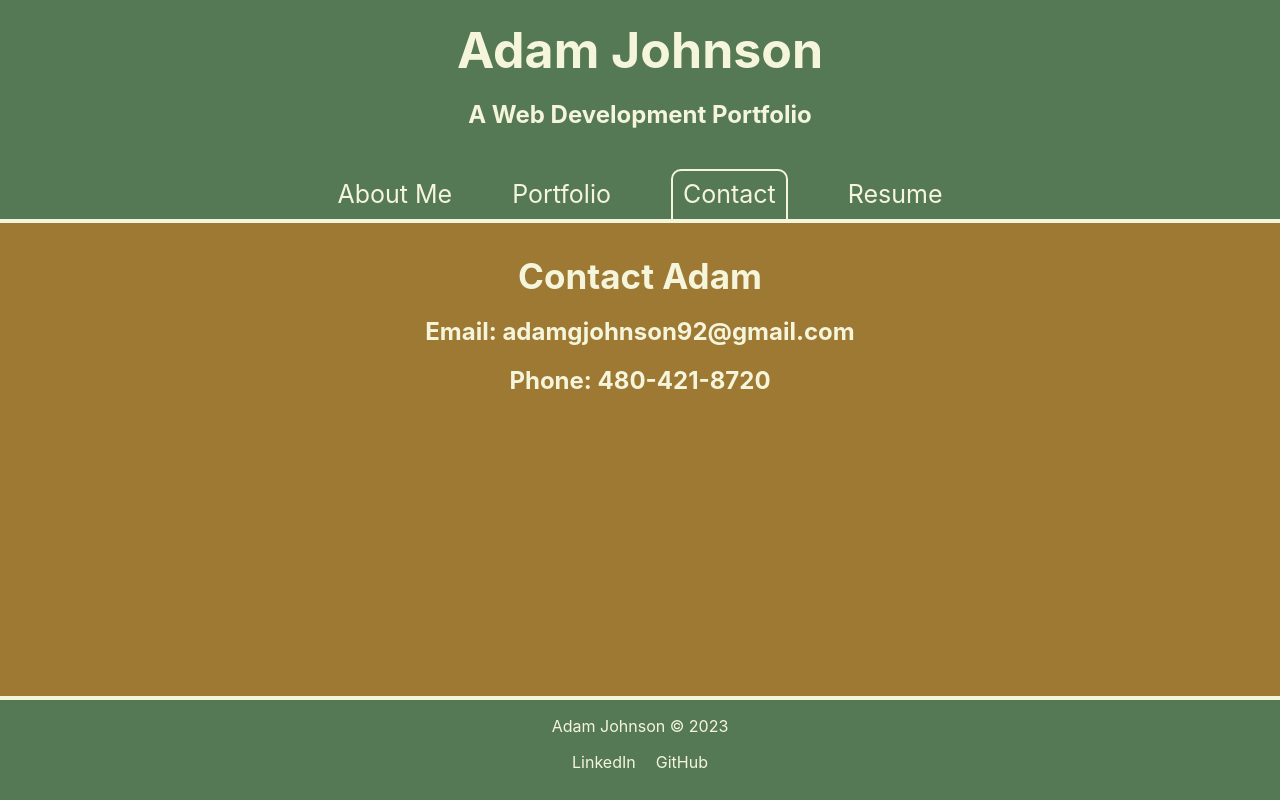
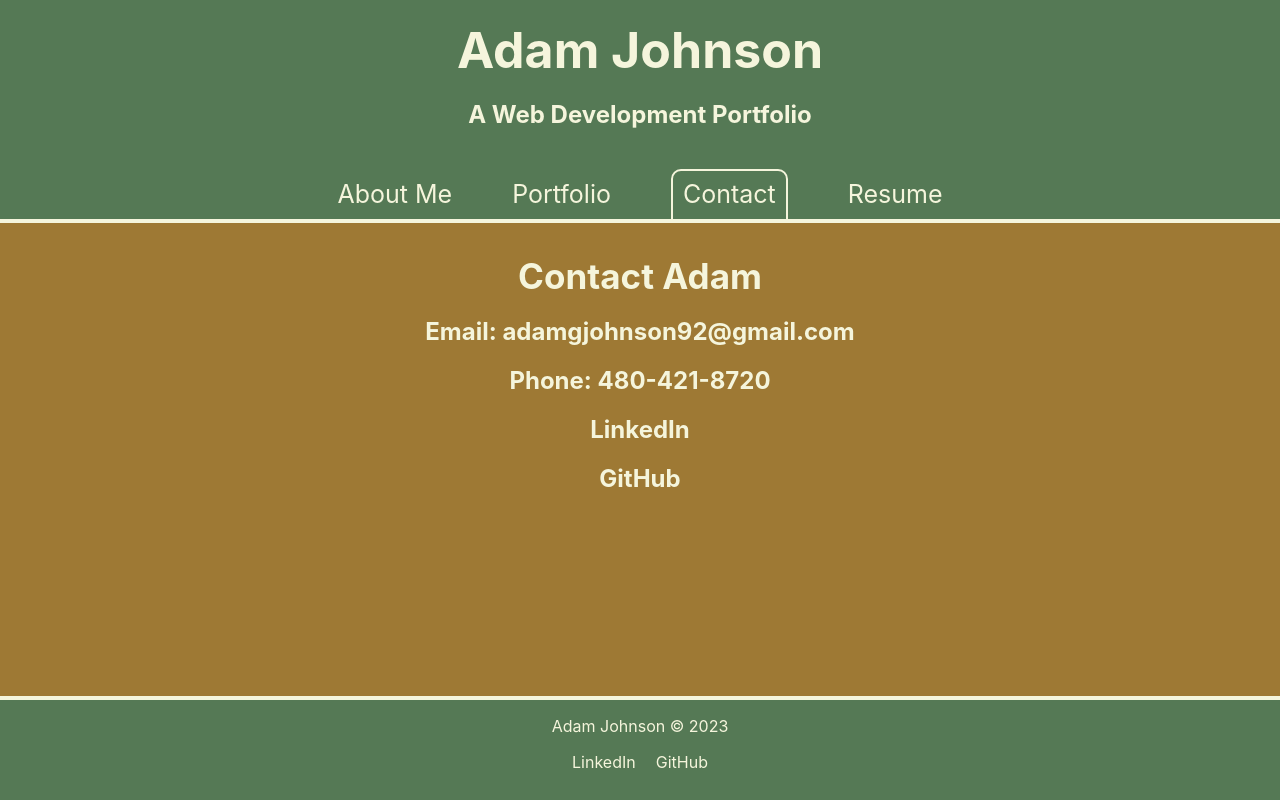
Before and after one commit to AdamJohnson92/Portfolio-Adam-Johnson, a React (Create React App) app: page / in a window 1280 px wide. Both pictures are taken after a click on the link "Contact". Built offline with nearby package versions, Linux system fonts and the light colour scheme.

Commit message:
Added github and linkedIn links to contact page

```diff
--- a/src/components/pages/Contact.js
+++ b/src/components/pages/Contact.js
@@ -40,10 +40,10 @@ export default function Contact() {
     event.preventDefault()
 
     if (emailCheck === true && nameForm && emailForm && messageForm) {
-       window.alert('Thank you for reaching out!')
-    setNameForm('')
-    setEmailForm('')
-    setMessageForm('')
+      window.alert('Thank you for reaching out!')
+      setNameForm('')
+      setEmailForm('')
+      setMessageForm('')
     }
   }
 
@@ -52,6 +52,13 @@ export default function Contact() {
       <h3>Contact Adam</h3>
       <h2>Email: adamgjohnson92@gmail.com</h2>
       <h2>Phone: 480-421-8720</h2>
+      <h2>
+        <a className="footer-link" href="https://www.linkedin.com/in/adam-johnson-61769b21a/">LinkedIn</a>
+      </h2>
+      <h2>
+        <a className="footer-link" href="https://github.com/AdamJohnson92">GitHub</a>
+      </h2>
+
 
       {/* <form className="contact-form" action="mailto:adamgjohnson92@gmail.com" method="POST" encType="text/plain">
         <a className="tool-tip">
```
